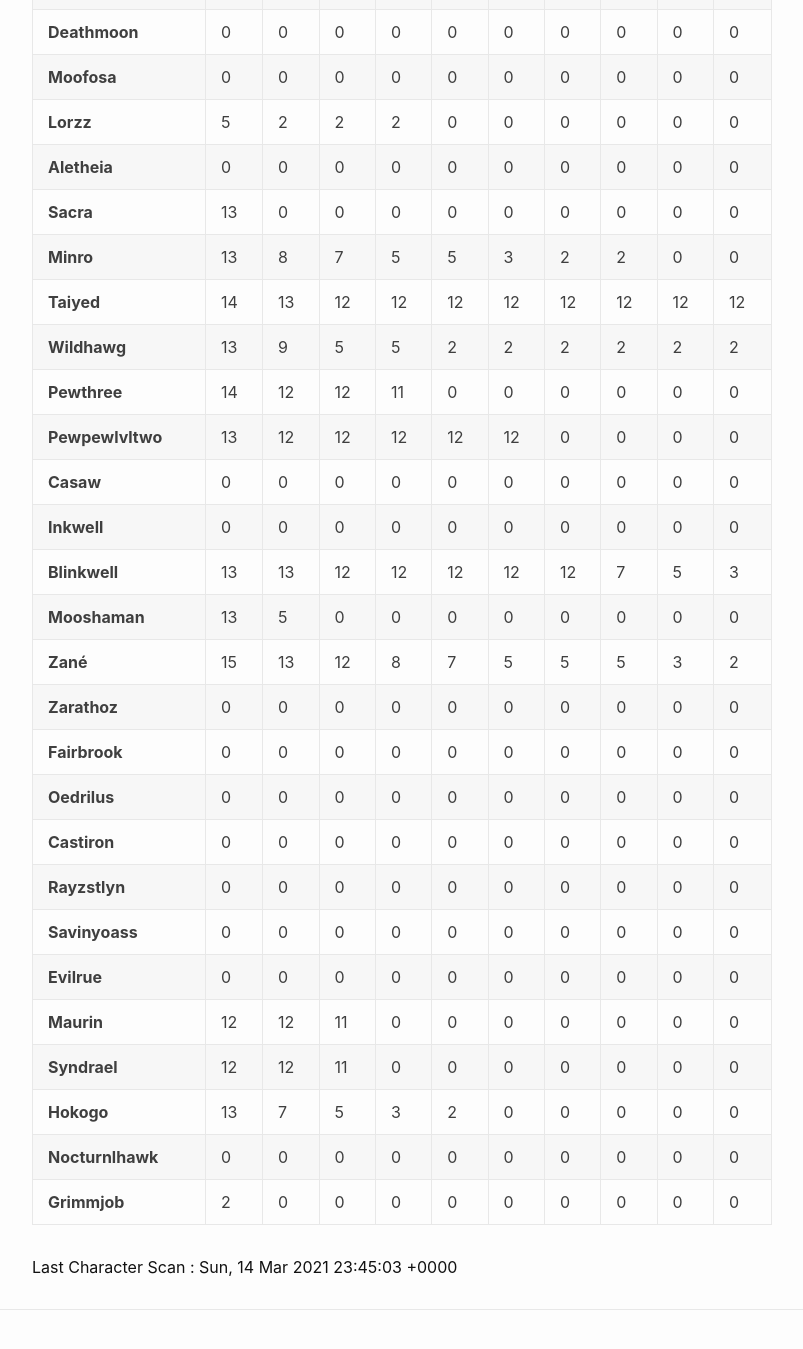
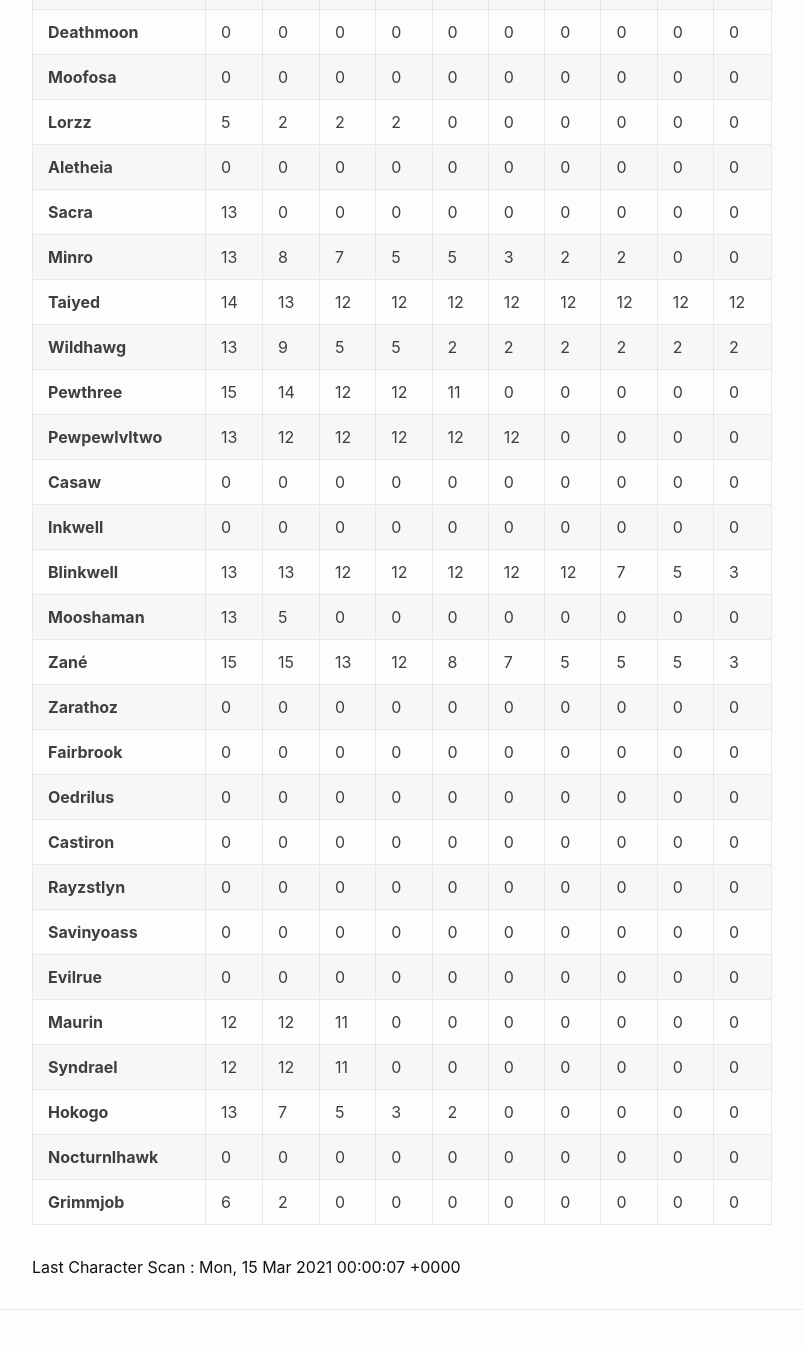
Before and after one commit to eldertribunal/keystonetracker, a Jekyll site: the page built from weekly.md, in a window 1280 px wide and 1400 px high, scrolled down 449 px. Shown: the top 1349 px of the window, without its empty margins (126-929 px from the left). Built offline with Jekyll 4.4.1, drawn with Linux system fonts in a browser that asks for light colours.

Commit message:
auto scan Mon Mar 15 00:00:50 UTC 2021

```diff
--- a/_data/scanned.json
+++ b/_data/scanned.json
@@ -1,3 +1,3 @@
 {
-  "timestamp": 1615765503
+  "timestamp": 1615766407
 }
--- a/_data/weekly.json
+++ b/_data/weekly.json
@@ -212,11 +212,11 @@
   {
     "name": "Pewthree",
     "dungeons": [
+      15,
       14,
       12,
       12,
       11,
-      0,
       0,
       0,
       0,
@@ -303,6 +303,7 @@
     "name": "Zan\u00e9",
     "dungeons": [
       15,
+      15,
       13,
       12,
       8,
@@ -310,8 +311,7 @@
       5,
       5,
       5,
-      3,
-      2
+      3
     ]
   },
   {
@@ -482,8 +482,8 @@
   {
     "name": "Grimmjob",
     "dungeons": [
+      6,
       2,
-      0,
       0,
       0,
       0,
```
